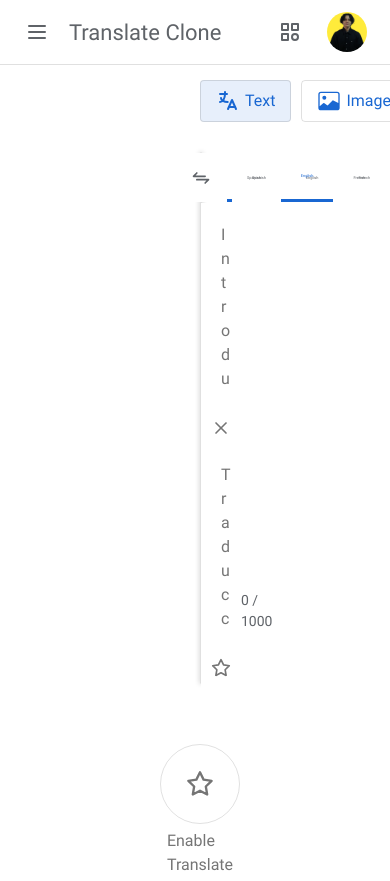
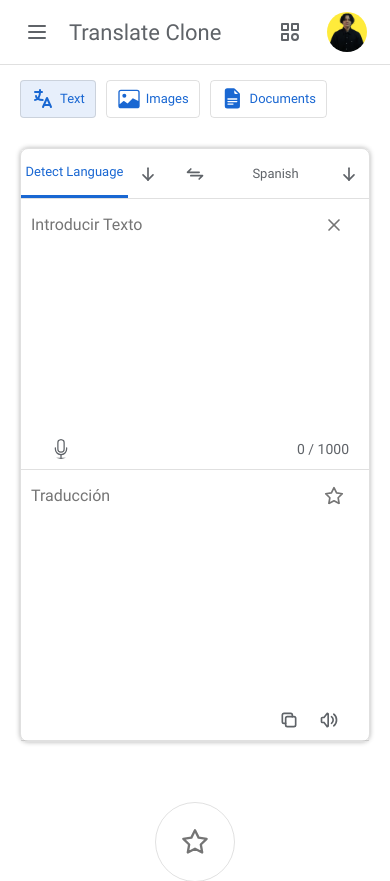
Before and after one commit to Alisser2001/Clone-Google-Translate, a React (Vite) app: page / in a window 390 px wide. Shown: the top 881 px of the page. Built offline with nearby package versions, Linux system fonts and the light colour scheme; no server answers; what google-translate-api-browser would draw is missing.

Commit message:
Responsive de la app - Faltan los menus

```diff
--- a/src/components/languageSelector.module.css
+++ b/src/components/languageSelector.module.css
@@ -17,6 +17,27 @@
     padding: 0;
 }
 
+@media (max-width: 1024px) {
+    .selectLanguageContainer>li:nth-child(4) {
+        display: none;
+    }
+
+    .selectLanguageContainer>li {
+        padding: 0px 10px;
+    }
+}
+
+@media (max-width: 640px) {
+    .selectLanguageContainer>li:nth-child(n+2) {
+        display: none;
+    }
+
+    .selectLanguageContainer>li:nth-child(1) {
+        width: 90%;
+        padding: 0px 2px;
+    }
+}
+
 .language {
     display: flex;
     flex-direction: row;
@@ -25,11 +46,14 @@
     font-weight: 500;
     height: 100%;
     color: #5f6368;
-    font-size: 1vw;
+    font-size: 13px;
     width: auto;
     cursor: pointer;
     flex-wrap: nowrap;
     padding: 0px 20px;
+    overflow: hidden;
+    white-space: nowrap;
+    text-overflow: ellipsis;
 }
 
 .language:hover {
@@ -44,18 +68,21 @@
     align-items: center;
     font-weight: 500;
     height: 100%;
-    font-size: 1vw;
+    font-size: 13px;
     width: auto;
     cursor: pointer;
     flex-wrap: nowrap;
-    color: rgb(25,103,210);
+    color: rgb(25, 103, 210);
     box-sizing: border-box;
-    border-bottom: 3px solid rgb(25,103,210);
+    border-bottom: 3px solid rgb(25, 103, 210);
     padding: 0px 20px;
+    overflow: hidden;
+    white-space: nowrap;
+    text-overflow: ellipsis;
 }
 
-.languageSelected:hover{
-    background-color: rgba(25,103,210, 0.1);
+.languageSelected:hover {
+    background-color: rgba(25, 103, 210, 0.1);
 }
 
 .moreButton {
@@ -68,15 +95,18 @@
     cursor: pointer;
 }
 
-.moreIcon, .closeIcon{
+.moreIcon,
+.closeIcon {
     width: 40px;
     height: 40px;
     border-radius: 50%;
     padding: 10px;
 }
-.moreIcon:hover{
+
+.moreIcon:hover {
     background-color: rgba(117, 117, 117, 0.2);
 }
-.closeIcon:hover{
+
+.closeIcon:hover {
     background-color: rgba(117, 117, 117, 0.2);
 }
--- a/src/components/languageSelector.tsx
+++ b/src/components/languageSelector.tsx
@@ -31,7 +31,7 @@ export default function LanguageSelector({ type, value }: Props) {
             {Object.entries({ ...SUPPORTED_TO_LANGUAGES }).map(([key, lan], index) => {
                 if (index < 3) return (<li className={value === key ? styles.languageSelected : styles.language} key={key} value={key} onClick={handleLanguage}>{lan}</li>)
             })}
-            <li className={styles.moreButton} onClick={handleViewAllLang}>
+            <span className={styles.moreButton} onClick={handleViewAllLang}>
                 {type === SectionType.From && !viewAllLangsFrom ?
                     <svg xmlns="http://www.w3.org/2000/svg" className={styles.moreIcon} width="24" height="24" viewBox="0 0 24 24" strokeWidth="2" stroke="currentColor" fill="none" strokeLinecap="round" strokeLinejoin="round">
                         <path stroke="none" d="M0 0h24v24H0z" fill="none"></path>
@@ -54,7 +54,7 @@ export default function LanguageSelector({ type, value }: Props) {
                         <path d="M6 6l12 12"></path>
                     </svg>
                 }
-            </li>
+            </span>
         </ul>
     );
 }
--- a/src/components/options/button.module.css
+++ b/src/components/options/button.module.css
@@ -14,11 +14,17 @@
     align-items: center;
     width: auto;
     height: auto;
-    padding: 8px 15px;
+    padding: 6px 10px;
     background-color: transparent;
     border-radius: 4px;
     border: 1px solid rgba(0, 0, 0, .12);
     margin-right: 10px;
+}
+
+@media (max-width: 768px) {
+    .contOptions>button:nth-child(4){
+        display: none;
+    }
 }
 
 .optionText:hover{
@@ -41,4 +47,8 @@
     padding: 0;
     margin: 0px 0px 0px 5px;
     color: rgb(25,103,210);
+    font-size: 13px;
+    display: flex;
+    align-items: center;
+    justify-content: start;
 }
--- a/src/components/textarea.module.css
+++ b/src/components/textarea.module.css
@@ -1,10 +1,24 @@
 .container {
     padding: 20px;
+    height: auto;
     height: 80%;
     border: none;
     width: 90%;
     resize: none;
     color: rgba(0, 0, 0, .87);
+}
+
+@media (max-width: 1024px) {
+    .container{
+        width: 85%;
+    }
+}
+
+@media (max-width: 640px) {
+    .container{
+        padding: 14px 10PX;
+        height: 230px;
+    }
 }
 
 .container:disabled {
--- a/src/components/translate/fromLanguageContainer.module.css
+++ b/src/components/translate/fromLanguageContainer.module.css
@@ -12,6 +12,14 @@
     border-right: 1px solid rgba(0, 0, 0, .12);
 }
 
+@media (max-width: 640px) {
+    .fromLanguageCont{
+        width: 100%;
+        border-right: none;
+        border-bottom: 1px solid rgba(0, 0, 0, .12);
+    }
+}
+
 .deleteButton {
     width: 10%;
     display: flex;
@@ -24,6 +32,12 @@
     border: none;
     background-color: rgba(255, 255, 255, 1);
     padding: 13px 20px;
+}
+
+@media (max-width: 640px) {
+    .deleteButton{
+        padding: 6px 10px;
+    }
 }
 
 .deleteIcon, .microIcon{
--- a/src/components/translate/toLanguageContainer.module.css
+++ b/src/components/translate/toLanguageContainer.module.css
@@ -9,6 +9,14 @@
     flex-wrap: wrap;
     margin: 0;
     padding: 0;
+}
+
+@media (max-width: 640px) {
+    .toLanguageCont{
+        width: 100%;
+        border-right: none;
+        border-bottom: 1px solid rgba(0, 0, 0, .12);
+    }
 }
 
 .favoriteButton {
@@ -23,6 +31,12 @@
     border: none;
     background-color: rgba(255, 255, 255, 1);
     padding: 13px 20px;
+}
+
+@media (max-width: 640px) {
+    .favoriteButton{
+        padding: 6px 10px;
+    }
 }
 
 .favoriteIcon {
--- a/src/styles/options.module.css
+++ b/src/styles/options.module.css
@@ -1,4 +1,4 @@
-.container{
+.container {
     display: flex;
     flex-direction: row;
     margin-top: 80px;
@@ -8,3 +8,9 @@
     height: auto;
     padding: 0px 200px;
 }
+
+@media (max-width: 1024px) {
+    .container{
+        padding: 0px 20px;
+    }
+}
--- a/src/styles/translate.module.css
+++ b/src/styles/translate.module.css
@@ -16,3 +16,15 @@
     border-radius: 8px;
     box-shadow: 0px 0px 5px 0px rgba(0, 0, 0, 0.3);
 }
+
+@media (max-width: 1024px) {
+    .container{
+        padding: 30px 20px;
+    }
+}
+
+@media (max-width: 640px) {
+    .translateArea{
+        flex-direction: column;
+    }
+}
```
